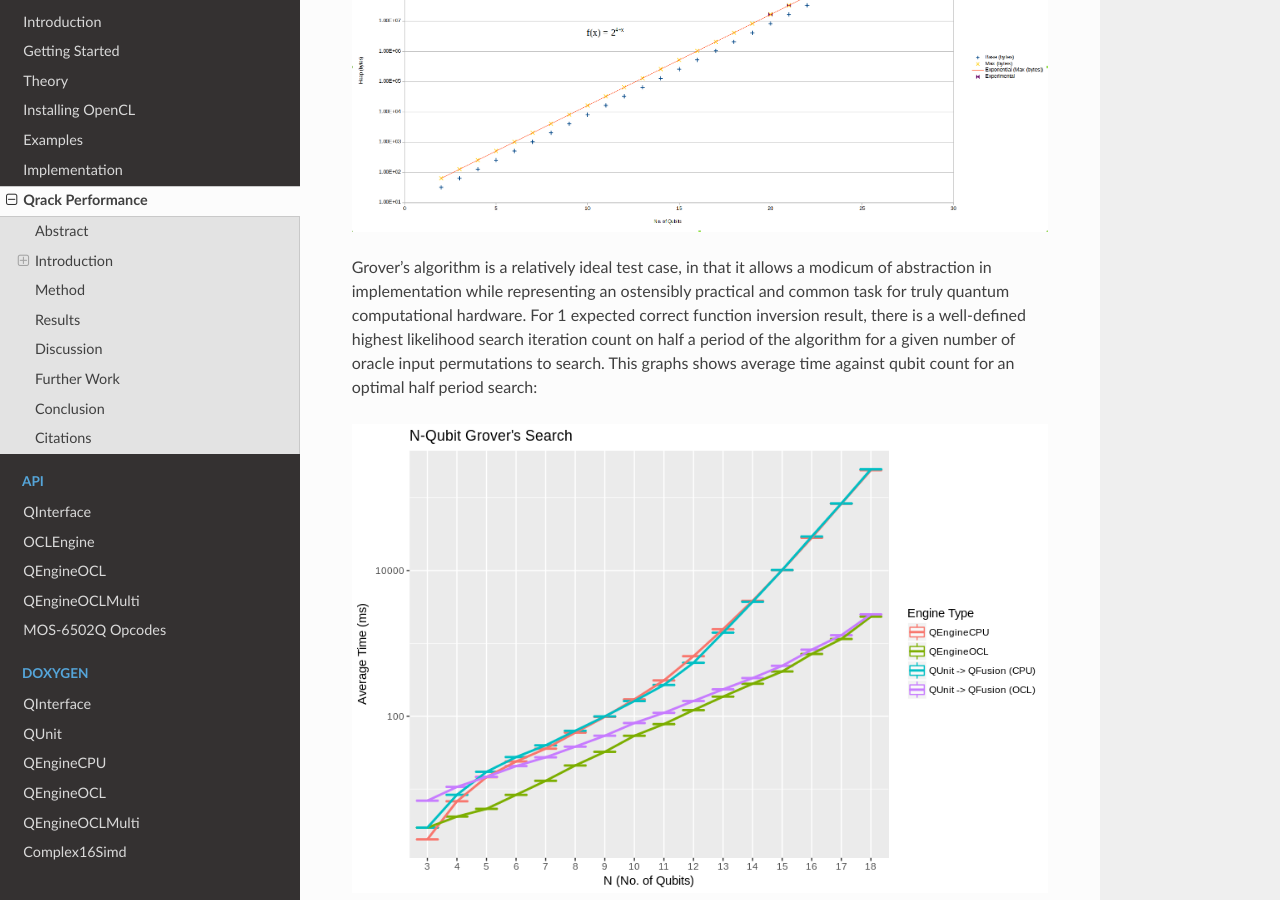
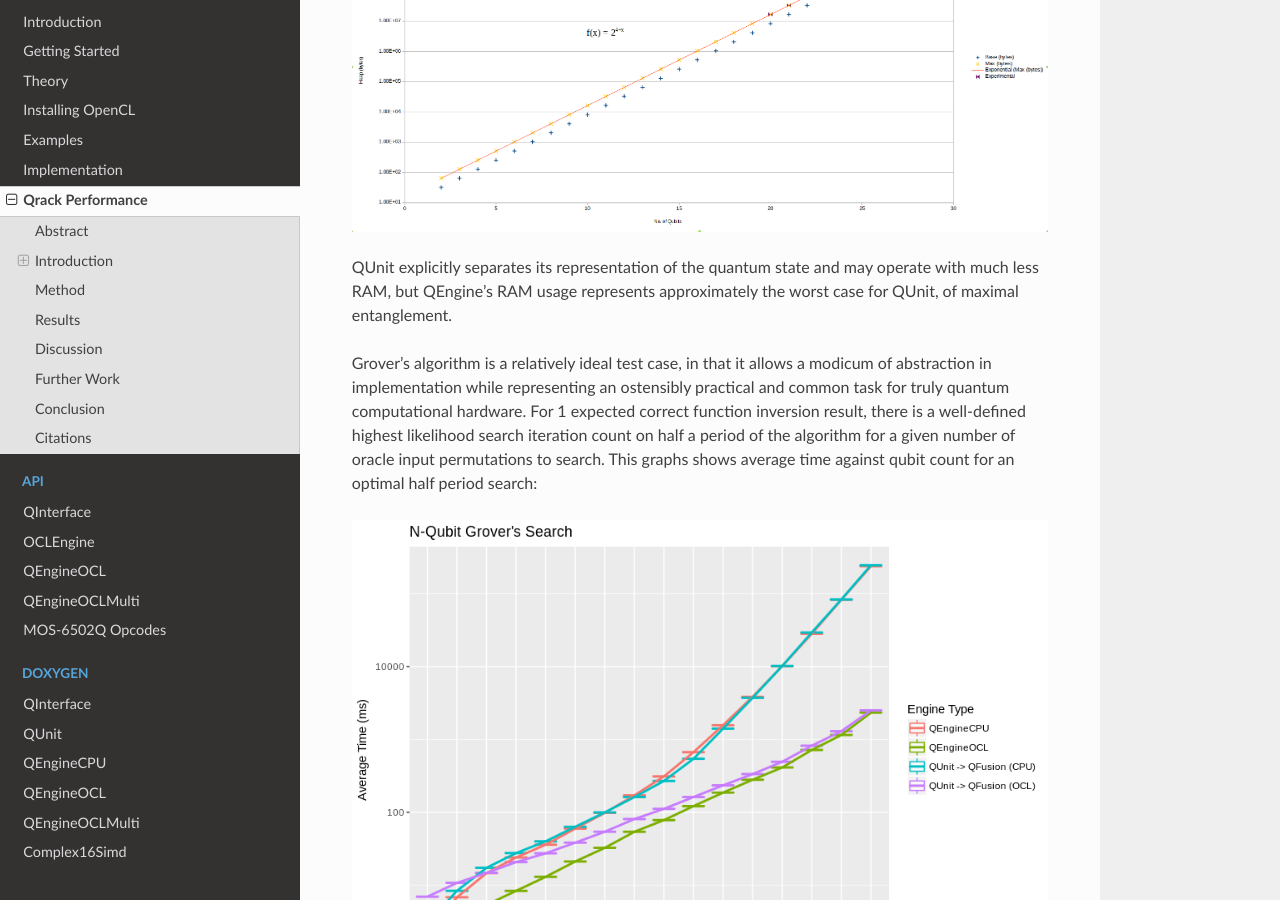
Before and after one commit to vm6502q/qrack.github.io, a Sphinx documentation site: the page built from docs/performance.rst, in a window 1280 px wide and 900 px high, scrolled down 5035 px. Built offline with Sphinx 7.4.7 and the Read the Docs theme 2.0.0, drawn with Linux system fonts in a browser that asks for light colours.

Commit message:
Comment on QUnit RAM

```diff
--- a/docs/performance.rst
+++ b/docs/performance.rst
@@ -102,6 +102,8 @@ Heap sampling showed high confidence adherence to theoretical expecations. Compl
 
 .. image:: performance/qrack_ram.png
 
+QUnit explicitly separates its representation of the quantum state and may operate with much less RAM, but QEngine's RAM usage represents approximately the worst case for QUnit, of maximal entanglement.
+
 Grover's algorithm is a relatively ideal test case, in that it allows a modicum of abstraction in implementation while representing an ostensibly practical and common task for truly quantum computational hardware. For 1 expected correct function inversion result, there is a well-defined highest likelihood search iteration count on half a period of the algorithm for a given number of oracle input permutations to search. This graphs shows average time against qubit count for an optimal half period search:
 
 .. image:: performance/grovers.png
```
